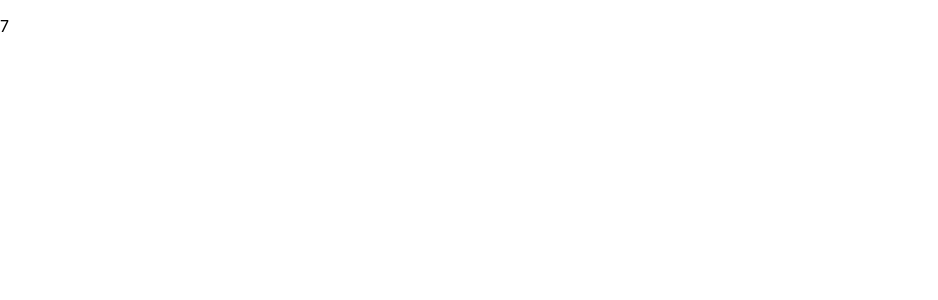
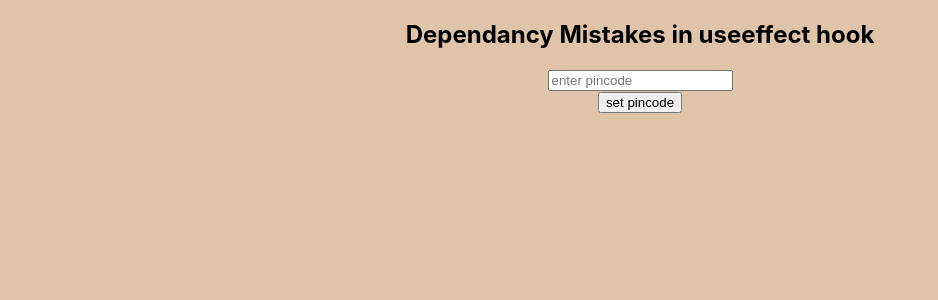
Before and after one commit to somy123/navLink, a React (Create React App) app: page / in a window 1280 px wide. Shown: the top 300 px of the page, without its empty margins (0-938 px from the left). Built offline with nearby package versions, Linux system fonts and the light colour scheme.

Commit message:
objectasdependencyarray

```diff
--- a/src/App.js
+++ b/src/App.js
@@ -3,22 +3,39 @@ import "./App.css";
 import { useState, useEffect } from "react";
 
 function App() {
-  const [count, counter] = useState(0);
+  const addresses = [
+    { city: "mumbai", pincode: "400029", isDefault: true },
+    { city: "Delhi", pincode: "400029", isDefault: false },
+    { city: "Chennai", pincode: "400090", isDefault: false },
+    { city: "Kolkata", pincode: "400095", isDefault: false },
+  ];
+  const [defaultAddress, setDefaultAddress] = useState(
+    addresses.find((item) => item.isDefault === true)
+  );
+  const [pincode, setPinCode] = useState("");
+  const onSetPinCodeClick = () => {
+    const selectedAddress = addresses.find(
+      (address) => address.pincode === pincode
+    );
+    setDefaultAddress(selectedAddress);
+  };
   useEffect(() => {
-    console.log("useeffect")
-    const clearid=setInterval(() => {
-      counter((count) => count + 1);
-    }, 1000);
-
-    return ()=>{
-      console.log("cleanup function");
-      clearInterval(clearid);
-    }
-  }, []);
+    console.log("useeffect called");
+  }, [defaultAddress.pincode]);
+  console.log(defaultAddress);
   return (
-    <>
-      <p>{count}</p>
-    </>
+    <div className="app">
+      <h2>Dependancy Mistakes in useeffect hook</h2>
+      <div>
+        <input
+          onChange={(e) => setPinCode(e.target.value)}
+          placeholder="enter pincode"
+        />
+      </div>
+      <div>
+        <button onClick={onSetPinCodeClick}>set pincode</button>
+      </div>
+    </div>
   );
 }
 
```
